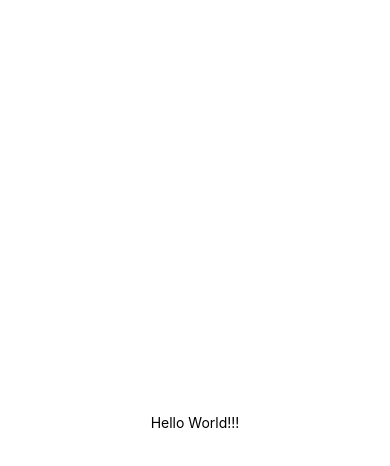
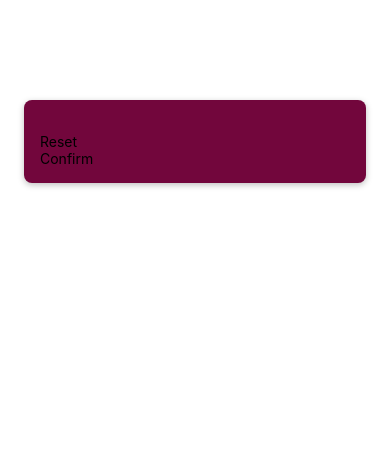
Before and after one commit to alfie1104/guess-number, a React Native app: screen / in a window 390 px wide. Shown: the top 466 px of the page. Built offline with nearby package versions, Linux system fonts and the light colour scheme.

Commit message:
Creating custom buttons and shadow styling for Android & iOS

```diff
--- a/App.js
+++ b/App.js
@@ -1,20 +1,8 @@
-import { StatusBar } from "expo-status-bar";
-import { StyleSheet, Text, View } from "react-native";
+import { StyleSheet } from "react-native";
+import StartGameScreen from "./screens/StartGameScreen";
 
 export default function App() {
-  return (
-    <View style={styles.container}>
-      <Text>Hello World!!!</Text>
-      <StatusBar style="auto" />
-    </View>
-  );
+  return <StartGameScreen />;
 }
 
-const styles = StyleSheet.create({
-  container: {
-    flex: 1,
-    backgroundColor: "#fff",
-    alignItems: "center",
-    justifyContent: "center",
-  },
-});
+const styles = StyleSheet.create({});
--- /dev/null
+++ b/components/PrimaryButton.js
@@ -0,0 +1,11 @@
+import { View, Text } from "react-native";
+
+function PrimaryButton({ children }) {
+  return (
+    <View>
+      <Text>{children}</Text>
+    </View>
+  );
+}
+
+export default PrimaryButton;
--- a/package.json
+++ b/package.json
@@ -15,7 +15,9 @@
     "react": "17.0.2",
     "react-dom": "17.0.2",
     "react-native": "0.68.2",
-    "react-native-web": "0.17.7"
+    "react-native-web": "0.17.7",
+    "webpack-dev-server": "~3.11.0",
+    "@expo/webpack-config": "~0.16.2"
   },
   "devDependencies": {
     "@babel/core": "^7.12.9"
--- a/screens/StartGameScreen.js
+++ b/screens/StartGameScreen.js
@@ -1,12 +1,29 @@
-import { View, TextInput } from "react-native";
+import { View, TextInput, StyleSheet } from "react-native";
+import PrimaryButton from "../components/PrimaryButton";
 
 function StartGameScreen() {
   return (
-    <View>
+    <View style={styles.inputContainer}>
       <TextInput />
-      BUTTONS
+      <PrimaryButton>Reset</PrimaryButton>
+      <PrimaryButton>Confirm</PrimaryButton>
     </View>
   );
 }
 
+const styles = StyleSheet.create({
+  inputContainer: {
+    marginTop: 100,
+    marginHorizontal: 24,
+    padding: 16,
+    backgroundColor: "#72063c",
+    borderRadius: 8,
+    elevation: 4, //for only android
+    shadowColor: "black", //for iOS
+    shadowOffset: { width: 0, height: 2 }, //for iOS
+    shadowRadius: 6, //for iOS
+    shadowOpacity: 0.25, //for iOS
+  },
+});
+
 export default StartGameScreen;
```
Also changed, not shown: 1 other file (tests, documents, lock files or other folders).
